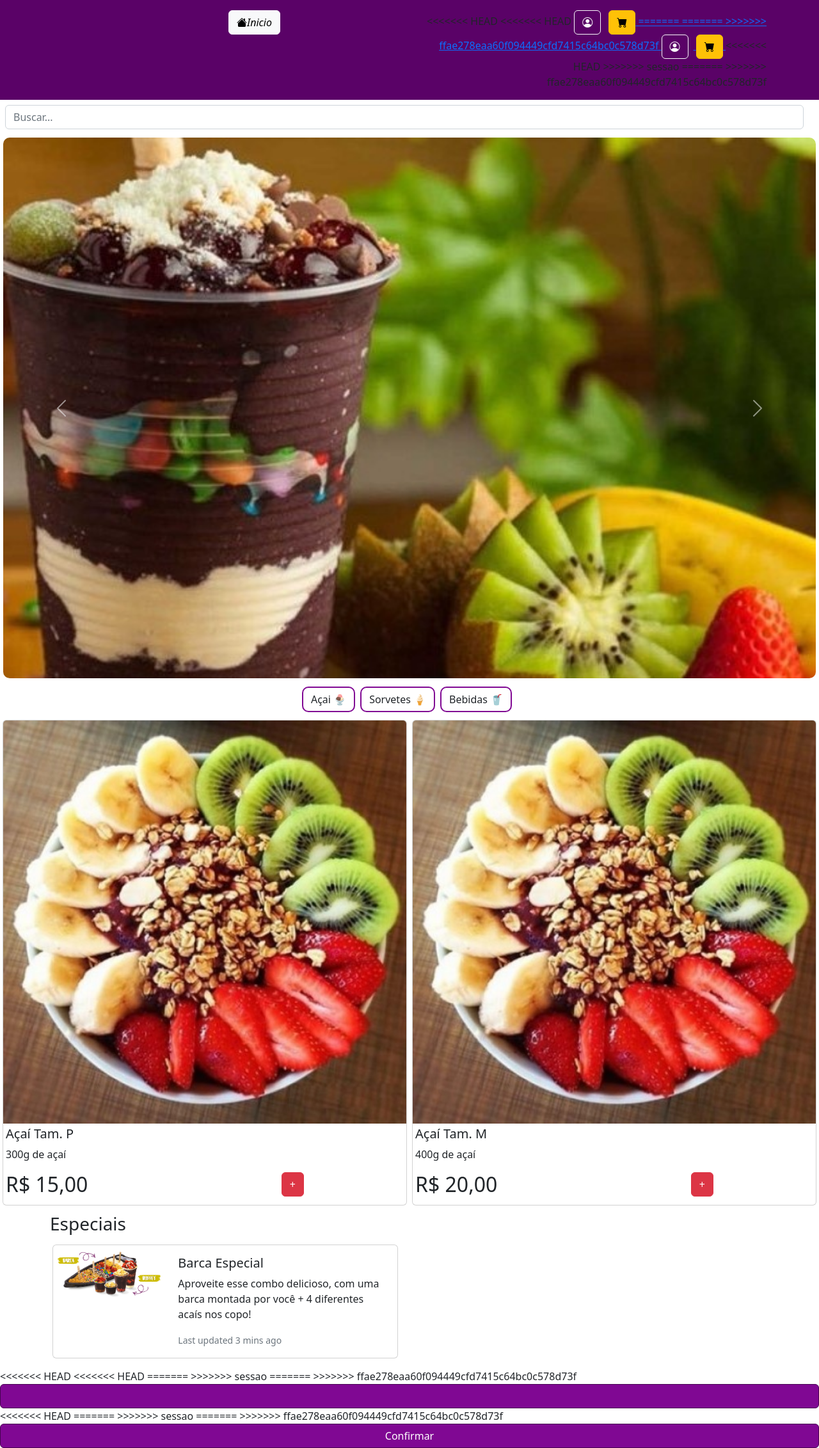
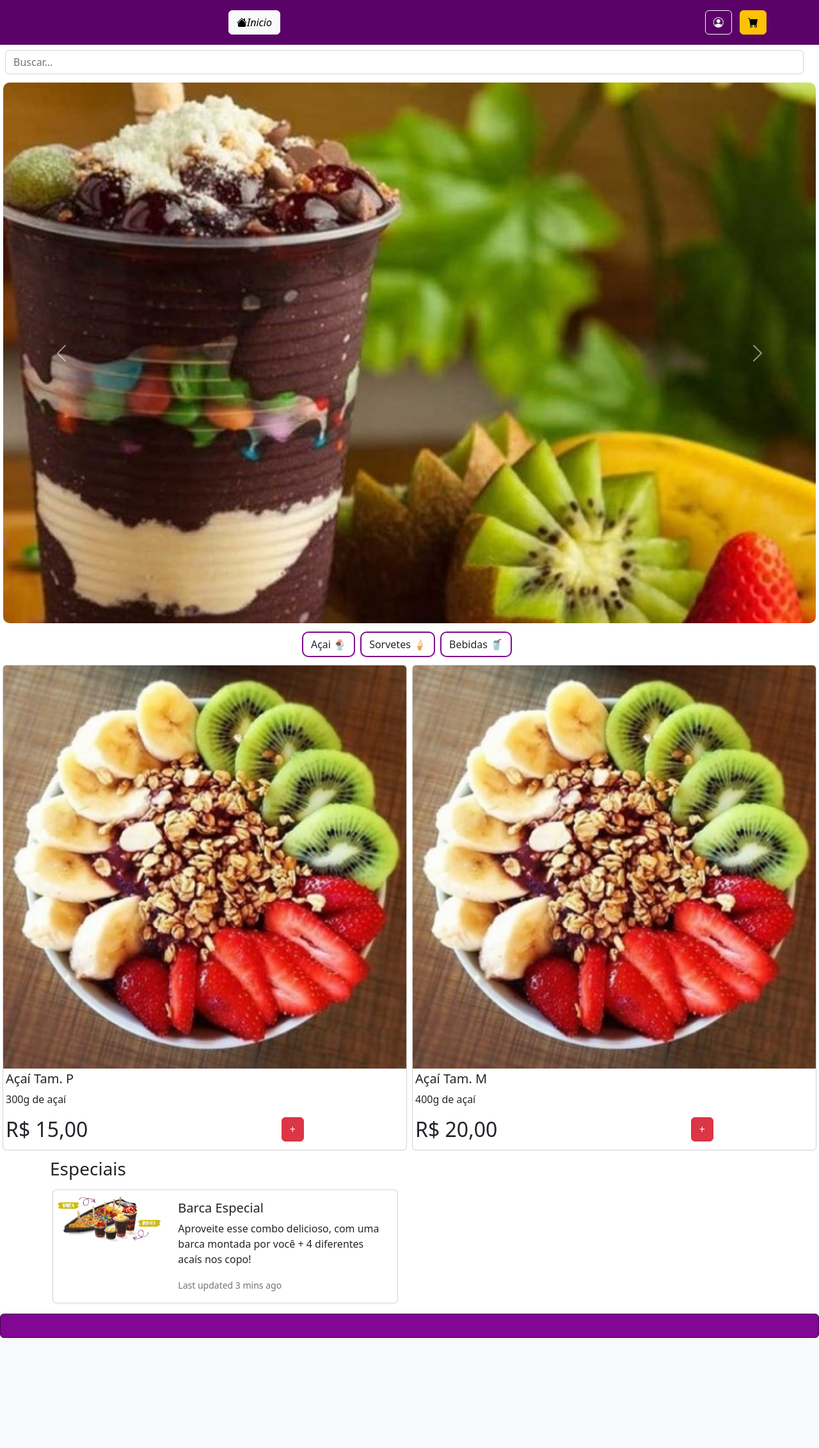
Before and after one commit to Aonay/AppDeliveryAcai, a PHP site: page /principal.php in a window 1280 px wide. Shown: the whole page at 64% size. After the commit the page ends 2091 px from the top, so only its background shows below. Run offline with PHP 8.4, Linux system fonts and the light colour scheme.

Commit message:
final final

```diff
--- a/principal.php
+++ b/principal.php
@@ -27,8 +27,8 @@
     transition: 0.8s;
   }
 
-  .custom-card-width {
-    max-width: 75%;
+  .custom-card-width{
+    max-width:75%;
   }
 </style>
 
@@ -42,15 +42,6 @@
         </div>
 
         <div class="col-6">
-<<<<<<< HEAD
-<<<<<<< HEAD
-          <button type="button" class="btn btn-outline-light me-2" data-bs-toggle="modal" data-bs-target="#exampleModal"><i class="bi bi-person-circle"></i></button>
-          <a href="carrinho.php">
-            <button type="button" name="carrinho" class="btn btn-warning"><i class="bi bi-cart-fill"></i></button>
-=======
-=======
-
->>>>>>> ffae278eaa60f094449cfd7415c64bc0c578d73f
           <?php
           session_start();
           if (isset($_SESSION['usuario'])) {
@@ -71,12 +62,6 @@
             <a href="carrinho.php">
               <button type="button" name="carrinho" class="btn btn-warning"><i class="bi bi-cart-fill"></i></button>
             </a>
-<<<<<<< HEAD
->>>>>>> sessao
-=======
-
-
->>>>>>> ffae278eaa60f094449cfd7415c64bc0c578d73f
         </div>
 
       <?php
@@ -136,7 +121,8 @@
                 </div>
                 <div class="col-4">
                     <!-- Adicione um atributo para identificar o botão de adicionar ao carrinho -->
-            <a class="btn btn-danger btn-adicionar" data-bs-toggle="modal" data-bs-target="#carrinhoModal" data-titulo="Açaí Tam. P" data-descricao="300g de açaí" data-preco="R$ 15,00">+</a>
+                    <a class="btn btn-danger btn-adicionar" data-bs-toggle="modal" data-bs-target="#carrinhoModal"
+                        data-titulo="Açaí Tam. P" data-descricao="300g de açaí" data-preco="R$ 15,00">+</a>
                 </div>
             </div>
         </div>
@@ -152,7 +138,8 @@
                 </div>
                 <div class="col-4">
                     <!-- Adicione um atributo para identificar o botão de adicionar ao carrinho -->
-            <a class="btn btn-danger btn-adicionar" data-bs-toggle="modal" data-bs-target="#carrinhoModal" data-titulo="Açaí Tam. M" data-descricao="400g de açaí" data-preco="R$ 20,00">+</a>
+                    <a class="btn btn-danger btn-adicionar" data-bs-toggle="modal" data-bs-target="#carrinhoModal"
+                        data-titulo="Açaí Tam. M" data-descricao="400g de açaí" data-preco="R$ 20,00">+</a>
                 </div>
             </div>
         </div>
@@ -210,7 +197,7 @@
                             </div>
                             <div style="text-align: end;">
                               <a href="esquecisenha.php">
-                            <p>Esqueceu sua senha?</p>
+                                <p >Esqueceu sua senha?</p>
                               </a>
                             </div>
                             <div class="d-grid gap-2">
@@ -297,74 +284,6 @@
       <!--  -->
 
 
-<<<<<<< HEAD
-  <!-- MODAL CARRINHO -->
-  <div class="modal fade" id="carrinhoModal" tabindex="-1" aria-labelledby="carrinhoModal" aria-hidden="true">
-    <div class="modal-dialog modal-dialog-centered">
-      <div class="modal-content">
-        <div class="modal-header">
-          <h1 class="modal-title fs-5" id="carrinhoModalLabel">Seu Carrinho</h1>
-          <button type="button" class="btn-close" data-bs-dismiss="modal" aria-label="Close"></button>
-        </div>
-        <div class="modal-body">
-          <div class="container d-flex justify-content-center align-items-center">
-            <div class="content">
-              <div class="card mb-3" id="card" style="max-width: 540px; border: 0.5px solid; border-radius: 10px; border-color: #800893;">
-                <div class="row g-0">
-                  <div class="col-md-4">
-                    <form id="form" action="carrinho.php" method="post">
-                      <!-- Campos ocultos para enviar dados para carrinho.php -->
-                      <input type="hidden" id="modal-titulo" name="titulo">
-                      <input type="hidden" id="modal-descricao" name="descricao">
-                      <input type="hidden" id="modal-preco" name="preco">
-                    </form>
-                  </div>
-                  <div class="col-md-8">
-                    <div class="card m-1" style="width: 100%;">
-                      <img src="imagens/acai1.jpg" class="card-img-top" alt="...">
-                      <div class="card-body p-1">
-                        <h5 name="titulo" class="card-title" id="modal-titulo-view">Açaí TESSSSSSTE</h5>
-                        <p class="card-text" id="modal-descricao-view">300g de açaí</p>
-                        <div class="row justify-content-center">
-                          <div class="col-8">
-                            <h2 id="modal-preco-view">R$ 15,00</h2>
-                          </div>
-                          <div class="col-7">
-                            <ul class="list-group">
-                              <li class="list-group-item">
-                                <input class="form-check-input me-1" type="checkbox" value="Paçoca" name="item[]" id="firstCheckbox">
-                                <label class="form-check-label" for="firstCheckbox">Paçoca</label>
-                              </li>
-                              <li class="list-group-item">
-                                <input class="form-check-input me-1" type="checkbox" value="Amendoim" name="item[]" id="secondCheckbox">
-                                <label class="form-check-label" for="secondCheckbox">Amendoim</label>
-                              </li>
-                              <li class="list-group-item">
-                                <input class="form-check-input me-1" type="checkbox" value="Granola" name="item[]" id="thirdCheckbox">
-                                <label class="form-check-label" for="thirdCheckbox">Granola</label>
-                              </li>
-                            </ul>
-                          </div>
-                        </div>
-                      </div>
-                    </div>
-                    <div class="d-grid gap-2">
-                      <button type="button" class="btn btn-primary" id="btEnviar" onclick="enviarFormulario()">Confirmar</button>
-                    </div>
-                  </div>
-                </div>
-              </div>
-            </div>
-          </div>
-        </div>
-      </div>
-<<<<<<< HEAD
-
-      <!--  -->
-
-=======
->>>>>>> ffae278eaa60f094449cfd7415c64bc0c578d73f
-
 <!-- MODAL CARRINHO -->
 <div class="modal fade" id="carrinhoModal" tabindex="-1" aria-labelledby="carrinhoModalLabel" aria-hidden="true">
     <div class="modal-dialog modal-dialog-centered">
@@ -424,25 +343,11 @@
                                     </div>
                                 </div>
                             </div>
-
-                        </div>
-                      </div>
-                    </div>
-                    <div class="d-grid gap-2">
-                      <button type="button" class="btn btn-primary" id="btEnviar" onclick="enviarFormulario()">Confirmar</button>
                         </div>
                     </div>
                 </div>
             </div>
         </div>
-          </div>
-        </div>
-<<<<<<< HEAD
-=======
->>>>>>> sessao
-=======
-      </div>
->>>>>>> ffae278eaa60f094449cfd7415c64bc0c578d73f
     </div>
 </div>
 
@@ -474,37 +379,12 @@
     function enviarFormulario() {
         document.getElementById('form').submit();
     }
-<<<<<<< HEAD
-<<<<<<< HEAD
-=======
-
-
->>>>>>> ffae278eaa60f094449cfd7415c64bc0c578d73f
 </script>
 
 
 
                             <div class="d-grid gap-2">
                               <input type="submit" class="btn btn-primary" id="btEnviar" name="submit" value=""></input>
-                            </div>
-
-                          </div>
-                        </form>
-                      </div>
-                    </div>
-                  </div>
-                </div>
-              </div>
-<<<<<<< HEAD
-=======
-  </script>
->>>>>>> sessao
-=======
-
->>>>>>> ffae278eaa60f094449cfd7415c64bc0c578d73f
-
-  <div class="d-grid gap-2">
-    <input type="submit" class="btn btn-primary" id="btEnviar" name="submit" value="Confirmar"></input>
                             </div>
 
                           </div>
@@ -527,5 +407,4 @@
   </div>
   <script src="https://cdn.jsdelivr.net/npm/bootstrap@5.2.3/dist/js/bootstrap.bundle.min.js" integrity="sha384-kenU1KFdBIe4zVF0s0G1M5b4hcpxyD9F7jL+jjXkk+Q2h455rYXK/7HAuoJl+0I4" crossorigin="anonymous"></script>
 </body>
-
 </html>
```
Lines whose indentation alone changed are shown as unchanged.
